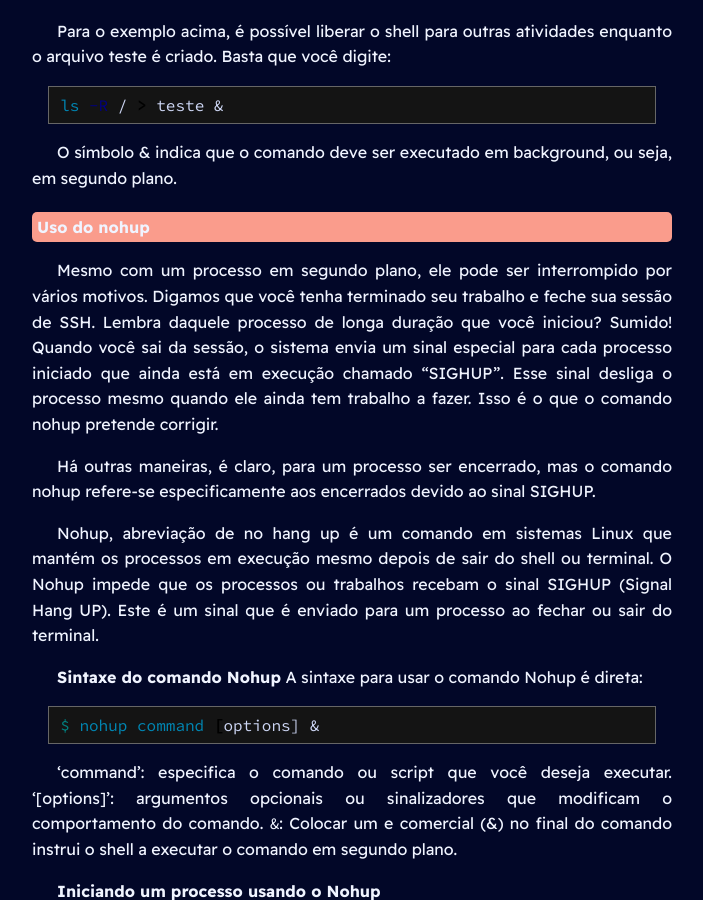
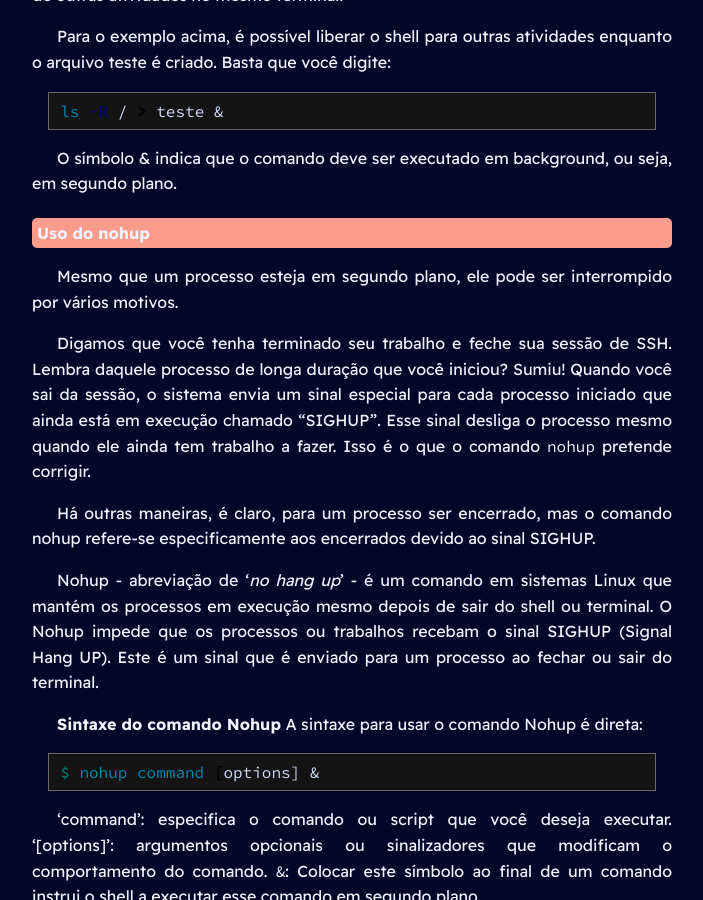
Before and after one commit to PETCC-UFRN/minicurso-linux-git, a Jekyll site: the page built from terceiroDia.md, in a window 1280 px wide and 900 px high, scrolled down 4820 px. Shown: the whole window, without its empty margins (288-991 px from the left). Built offline with Jekyll 4.4.1, drawn with Linux system fonts in a browser that asks for light colours; some of the changed text lies outside the part shown.

Commit message:
corrigindo erros de português

````diff
--- a/terceiroDia.md
+++ b/terceiroDia.md
@@ -11,34 +11,33 @@
 
 ## Básico sobre processos
 
-### O que é um processo
+### O que é um processo?
 
 Um processo é um programa em execução.
 
-O sistema operaçional lida com uma infinidade de processos e cada processo possui as seguintes características:
+O sistema operaçional lida com uma infinidade de processos, que possuem as seguintes características:
 
 - Proprietário do processo;
 - Estado do processo (em espera, em execução, etc);
 - Prioridade de execução;
 - Recursos de memória.
 
-Os processos são identificados pelos seus identificadores de
-processos, números inteiros (PID), que é utilizado para controlá-los.
+Cada processo possui um número identificador, chamado de PID (Process Identifier), que é utilizado para controlá-lo.
 
 #### Estados dos processos
 - Executável: o processo pode ser executado imediatamente;
-- Dormente: o processo precisa aguardar alguma coisa para ser executado. Só depois dessa "coisa" acontecer é que ele passa para o estado executável;
+- Dormente: o processo precisa aguardar algo para ser executado. Só depois desse "algo" acontecer é que ele passa para o estado executável;
 - Zumbi: o processo é considerado "morto", mas, por alguma razão, ainda existe;
 - Parado: o processo está "congelado", ou seja, não pode ser executado.
 
 
 ### Interrompendo e listando processos
 
-#### Visualizando processos estáticamente com `ps`
+#### Visualizando processos estaticamente com `ps`
 
 O comando `ps` mostra quais os processos em execução atualmente, mostrando quais os UIDs e PIDs de cada processo.
 
-Executando o ps sem nenhuma opção é apresentado os processos em execução no terminal.
+Ao executar o `ps` sem nenhuma opção, serão apresentados os processos em execução no terminal.
 
 ```bash
 $ ps
@@ -79,7 +79,7 @@
 
 **Significados dos principais sinais**
 
-SIGHUP (1): Costuma ser utilizado para reiniciar processos(o processo ler novamente os seus arquivos de configuração), bem como desconectar um processo do processo pai.
+SIGHUP (1): Costuma ser utilizado para reiniciar processos (o processo ler novamente os seus arquivos de configuração), bem como desconectar um processo do processo pai.
 
 SIGINT (2): Interrompe ou para um processo, geralmente gerado pelo usuário pressionando Ctrl+C no terminal.
 
@@ -93,7 +93,7 @@
 
 **Como realmente matar processos?**
 
-Por padrão é enviado o sinal SIGTERM que requisita a finalização do processo, por isso o nome kill (matar). Em geral é usado desta forma:
+Por padrão, é enviado o sinal SIGTERM, que requisita a finalização do processo, por isso o nome *kill* (matar). Em geral é usado desta forma:
 
 ```shell
 $ kill PID
@@ -106,7 +106,7 @@
 
 ##### Uso do killall
 
-O Comando killall no Linux envia sinais para os processos e recebe como parâmetro não o PID do processo, mas seu nome. Ele é usado geralmente para terminar a execução de processos que possuem diversos processos filhos executando ao mesmo tempo.
+O comando `killall` no Linux envia sinais para os processos e recebe como parâmetro não o PID do processo, mas seu nome. Ele é usado geralmente para terminar a execução de processos que possuem diversos processos filhos executando ao mesmo tempo.
 
 **Sintaxe básica**
 
@@ -145,7 +145,6 @@
 $ sudo apt install htop
 ```
 
-
 **Iniciar a ferramenta**
 
 ```shell
@@ -173,11 +172,13 @@
 
 #### Uso do nohup
 
-Mesmo com um processo em segundo plano, ele pode ser interrompido por vários motivos. Digamos que você tenha terminado seu trabalho e feche sua sessão de SSH. Lembra daquele processo de longa duração que você iniciou? Sumido! Quando você sai da sessão, o sistema envia um sinal especial para cada processo iniciado que ainda está em execução chamado "SIGHUP". Esse sinal desliga o processo mesmo quando ele ainda tem trabalho a fazer. Isso é o que o comando nohup pretende corrigir.
+Mesmo que um processo esteja em segundo plano, ele pode ser interrompido por vários motivos.
+
+Digamos que você tenha terminado seu trabalho e feche sua sessão de SSH. Lembra daquele processo de longa duração que você iniciou? Sumiu! Quando você sai da sessão, o sistema envia um sinal especial para cada processo iniciado que ainda está em execução chamado "SIGHUP". Esse sinal desliga o processo mesmo quando ele ainda tem trabalho a fazer. Isso é o que o comando `nohup` pretende corrigir.
 
 Há outras maneiras, é claro, para um processo ser encerrado, mas o comando nohup refere-se especificamente aos encerrados devido ao sinal SIGHUP.
 
-Nohup, abreviação de no hang up é um comando em sistemas Linux que mantém os processos em execução mesmo depois de sair do shell ou terminal. O Nohup impede que os processos ou trabalhos recebam o sinal SIGHUP (Signal Hang UP). Este é um sinal que é enviado para um processo ao fechar ou sair do terminal.
+Nohup - abreviação de '*no hang up*' - é um comando em sistemas Linux que mantém os processos em execução mesmo depois de sair do shell ou terminal. O Nohup impede que os processos ou trabalhos recebam o sinal SIGHUP (Signal Hang UP). Este é um sinal que é enviado para um processo ao fechar ou sair do terminal.
 
 **Sintaxe do comando Nohup**
 A sintaxe para usar o comando Nohup é direta:
@@ -186,7 +187,7 @@
 ```
 'command': especifica o comando ou script que você deseja executar.
 '[options]': argumentos opcionais ou sinalizadores que modificam o comportamento do comando.
-`&`: Colocar um e comercial (&) no final do comando instrui o shell a executar o comando em segundo plano.
+`&`: Colocar este símbolo ao final de um comando instrui o shell a executar esse comando em segundo plano.
 
 **Iniciando um processo usando o Nohup**
 
@@ -203,7 +204,7 @@
 $ nohup : ignoring input and appending output to 'nohup.out'
 ```
 
-**Deixando de fora o caractere "&"**
+**Deixando de fora o caractere '&'**
 
 Você pode até mesmo usar o comando nohup sem o caractere "&" enviando o processo para o segundo plano. Mas isso simplesmente significa que o processo será executado em primeiro plano e que você não poderá fazer nenhum outro trabalho no terminal até que ele seja concluído. Geralmente, para tarefas de longa duração, o usuário sempre envia para segundo plano, porque quem quer esperar por aí sem fazer nada por longos períodos?
 
@@ -291,7 +292,9 @@
 
 ### De onde vem o nome "Git"?
 
-O nome "Git" tem uma origem curiosa. Em uma entrevista, Linus Torvalds explicou sarcasticamente que ele nomeia todos os seus projetos em sua homenagem, sendo "Linux" o primeiro e "git" o segundo. Na gíria britânica, "git" significa "pessoa desagradável". Além disso, há uma interpretação alternativa em que "Git" pode significar "Global Information Tracker" quando você estiver de bom humor. Para mais detalhes, você pode consultar o manual do Git no terminal usando o comando `man git`.
+O nome "Git" tem uma origem curiosa. Em uma entrevista, Linus Torvalds explicou sarcasticamente que ele nomeia todos os seus projetos em sua homenagem, sendo "Linux" o primeiro e "Git" o segundo. Na gíria britânica, "git" significa "pessoa desagradável". Além disso, há uma interpretação alternativa em que "Git" pode significar "Global Information Tracker" quando você estiver de bom humor.
+
+Para mais detalhes, você pode consultar o manual do Git no terminal usando o comando `man git`.
 
 ### Git como um Versionador
 
@@ -340,7 +343,7 @@
 
 - **GitHub**
     - Hospedagem de Repositórios
-    - Se utiliza do git para fazer o controle de versão dos respositórios hospedados
+    - Se utiliza do Git para fazer o controle de versão dos respositórios hospedados
     - Comunidade ativa
     - Vários outros serviços
     - Um dos maiores repositórios de projetos open source do mundo
@@ -373,11 +376,11 @@
 
 Assim, podemos perceber que um arquivo pode estar em um dos 3 estados:
 
-*modified
+***modified***
 
-*staged
+***staged***
 
-*commited
+***commited***
 
 ### Comandos e Práticas do Git
 
````
Also changed, not shown: other parts of terceiroDia.md (+8 -7 lines).
